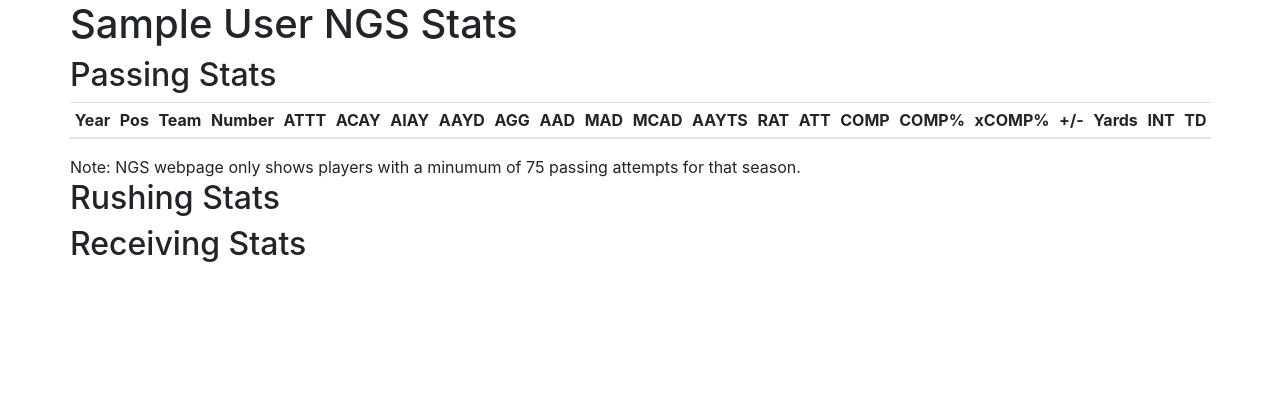
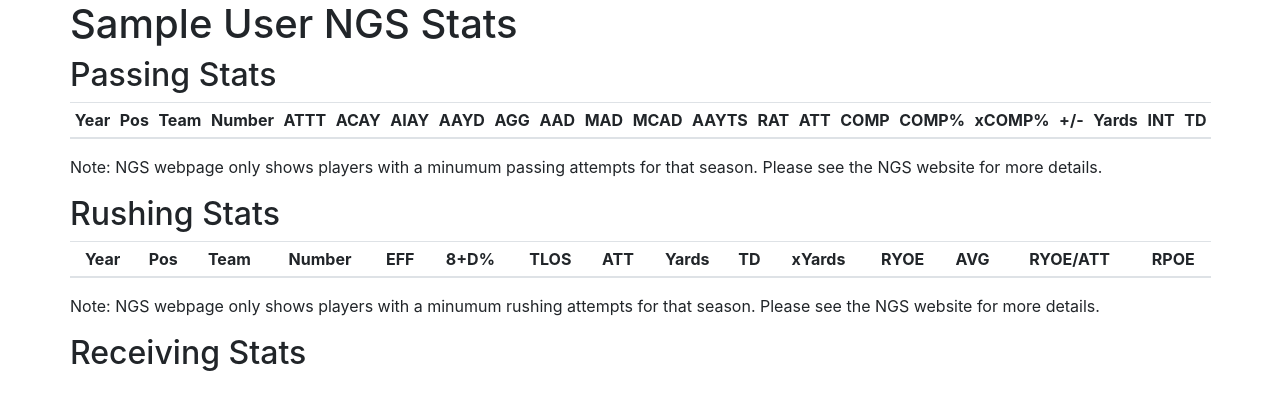
Before and after one commit to mjester93/nfl-next-gen-stats, a Django app: page /player/1/ in a window 1280 px wide. Shown: the top 410 px of the page. Run offline with Django 3.2, Linux system fonts and the light colour scheme; tables that the repository leaves empty hold one stand-in row (values such as "Sample post"); lists and menus that the app fills with data are empty; some libraries are stand-ins or nearby versions.

Commit message:
rushing stats

```diff
--- a/nfl_next_gen_stats/admin.py
+++ b/nfl_next_gen_stats/admin.py
@@ -5,7 +5,7 @@
 @admin.register(Player)
 class PlayerAdmin(admin.ModelAdmin):
     list_display = ('id', 'first_name', 'last_name', 'full_name', 'short_name', 'gsis_id')
-    search_fields = ("name", )
+    search_fields = ("full_name", )
 
 @admin.register(PassingStats)
 class PassingStatsAdmin(admin.ModelAdmin):
--- a/nfl_next_gen_stats/templates/nfl_next_gen_stats/player.html
+++ b/nfl_next_gen_stats/templates/nfl_next_gen_stats/player.html
@@ -62,14 +62,72 @@
                                 <td>{{ stat.pass_touchdowns }}</td>
                             </tr>
                         {% endif %}
+                    {% empty %}
+                        <th>
+                            <td colspan="22">There are no passing stats for {{ player.full_name }}</td>
+                        </th>
                     {% endfor %}
                 </tbody>
             </table>
 
-            <span>Note: NGS webpage only shows players with a minumum of 75 passing attempts for that season.</span>
+            <p>Note: NGS webpage only shows players with a minumum passing attempts for that season. Please see the NGS website for more details.</p>
         </div>
 
-        <h2>Rushing Stats</h2>
+        <div class="player-stats-rushing">
+            <h2>Rushing Stats</h2>
+            <!-- TODO: TURN INTO FLEXBOX -->
+            <table class="table table-sm">
+                <thead class="text-center">
+                    <tr>
+                        <th>Year</th>
+                        <th>Pos</th>
+                        <th>Team</th>
+                        <th>Number</th>
+                        <th title="Efficiency">EFF</th>
+                        <th title="8+ Defenders In The Box">8+D%</th>
+                        <th title="Average Time Behind Line of Scrimmage">TLOS</th>
+                        <th title="Rushing Attempts">ATT</th>
+                        <th title="Rushing Yards">Yards</th>
+                        <th title="Rushing Touchdowns">TD</th>
+                        <th title="Expected Rushing Yards">xYards</th>
+                        <th title="Rushing Yards Over Expected">RYOE</th>
+                        <th title="Average Rushing Yards">AVG</th>
+                        <th title="Rushing Yards Over Expected Per Attempt">RYOE/ATT</th>
+                        <th title="Rushing Percentage Over Expected">RPOE</td>
+                    </tr>
+                </thead>
+                <tbody class="text-center">
+                    {% for stat in rushing_stats %}
+                        {% if stat.week == 0%}
+                            <tr>
+                                <td>{{ stat.season }}</td>
+                                <td>{{ stat.position }}</td>
+                                <td>{{ stat.team }}</td>
+                                <td>{{ stat.player_jersey_number }}</td>
+                                <td>{{ stat.efficiency|floatformat:2 }}</td>
+                                <td>{{ stat.percent_attempts_gte_eight_defenders|floatformat:2 }}%</td>
+                                <td>{{ stat.avg_time_to_los|floatformat:2 }}</td>
+                                <td>{{ stat.rush_attempts }}</td>
+                                <td>{{ stat.rush_yards }}</td>
+                                <td>{{ stat.rush_touchdowns }}</td>
+                                <td>{{ stat.expected_rush_yards|floatformat:2 }}</td>
+                                <td>{{ stat.rush_yards_over_expected|floatformat:2 }}</td>
+                                <td>{{ stat.avg_rush_yards|floatformat:2 }}</td>
+                                <td>{{ stat.rush_yards_over_expected_per_att|floatformat:2 }}</td>
+                                <td>{% widthratio stat.rush_pct_over_expected 1 100 %}%</td>
+                            </tr>
+                        {% endif %}
+                    {% empty %}
+                        <th>
+                            <td colspan="15">There are no rushing stats for {{ player.full_name }}</td>
+                        </th>
+                    {% endfor %}
+                </tbody>
+            </table>
+
+            <p>Note: NGS webpage only shows players with a minumum rushing attempts for that season. Please see the NGS website for more details.</p>
+        </div>
+
         <h2>Receiving Stats</h2>
     </div>
 {% endblock content %}
--- a/nfl_next_gen_stats/views.py
+++ b/nfl_next_gen_stats/views.py
@@ -9,7 +9,8 @@
     context = {
         'player': player,
         'title': player.full_name,
-        'passing_stats': player.passing_stats().order_by('season', 'week')
+        'passing_stats': player.passing_stats().order_by('season', 'week'),
+        'rushing_stats': player.rushing_stats().order_by('season', 'week'),
     }
 
     return render(request, 'nfl_next_gen_stats/player.html', context)
```
Also changed, not shown: nfl_next_gen_stats/management/commands/import_stats.py (+34 -4 lines).
